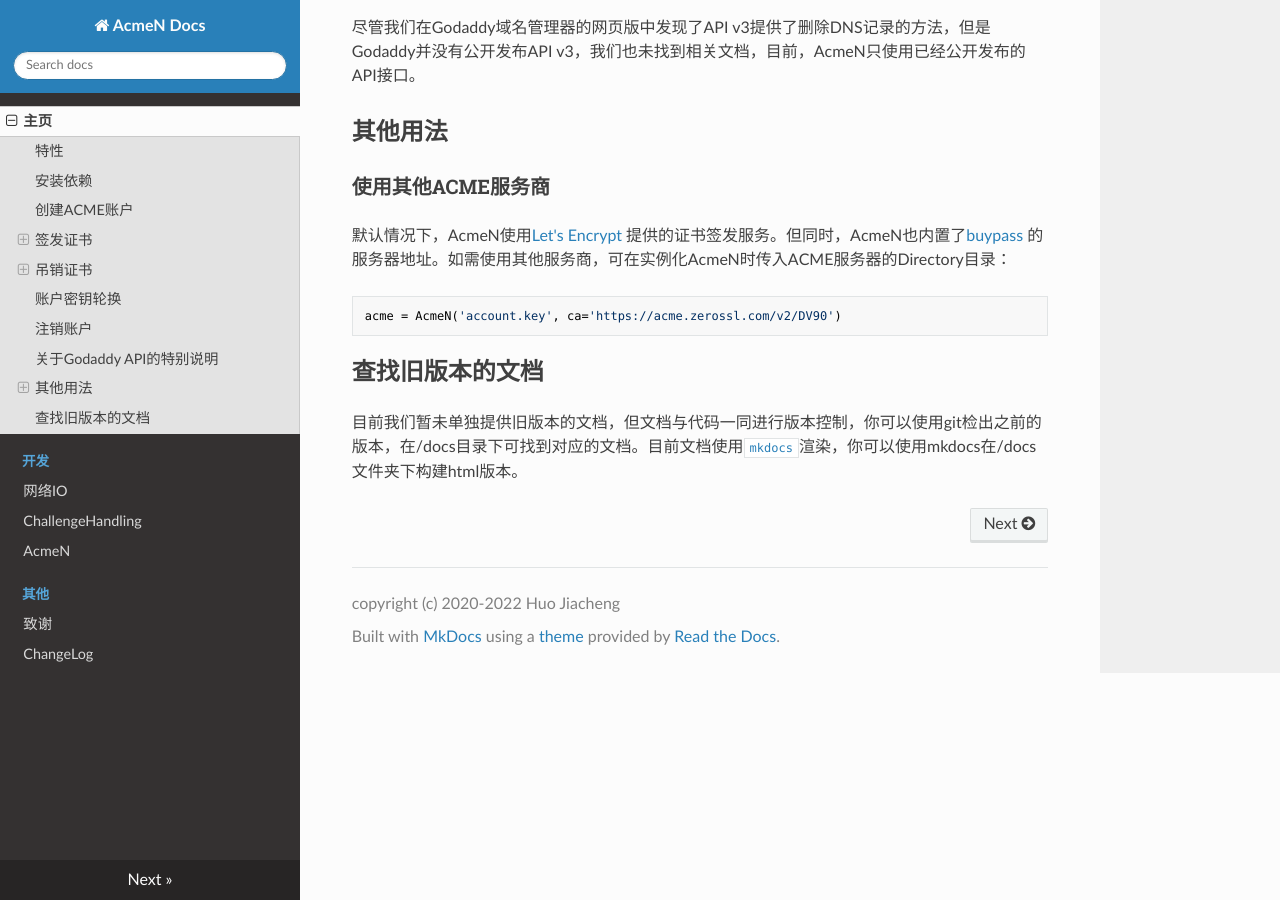
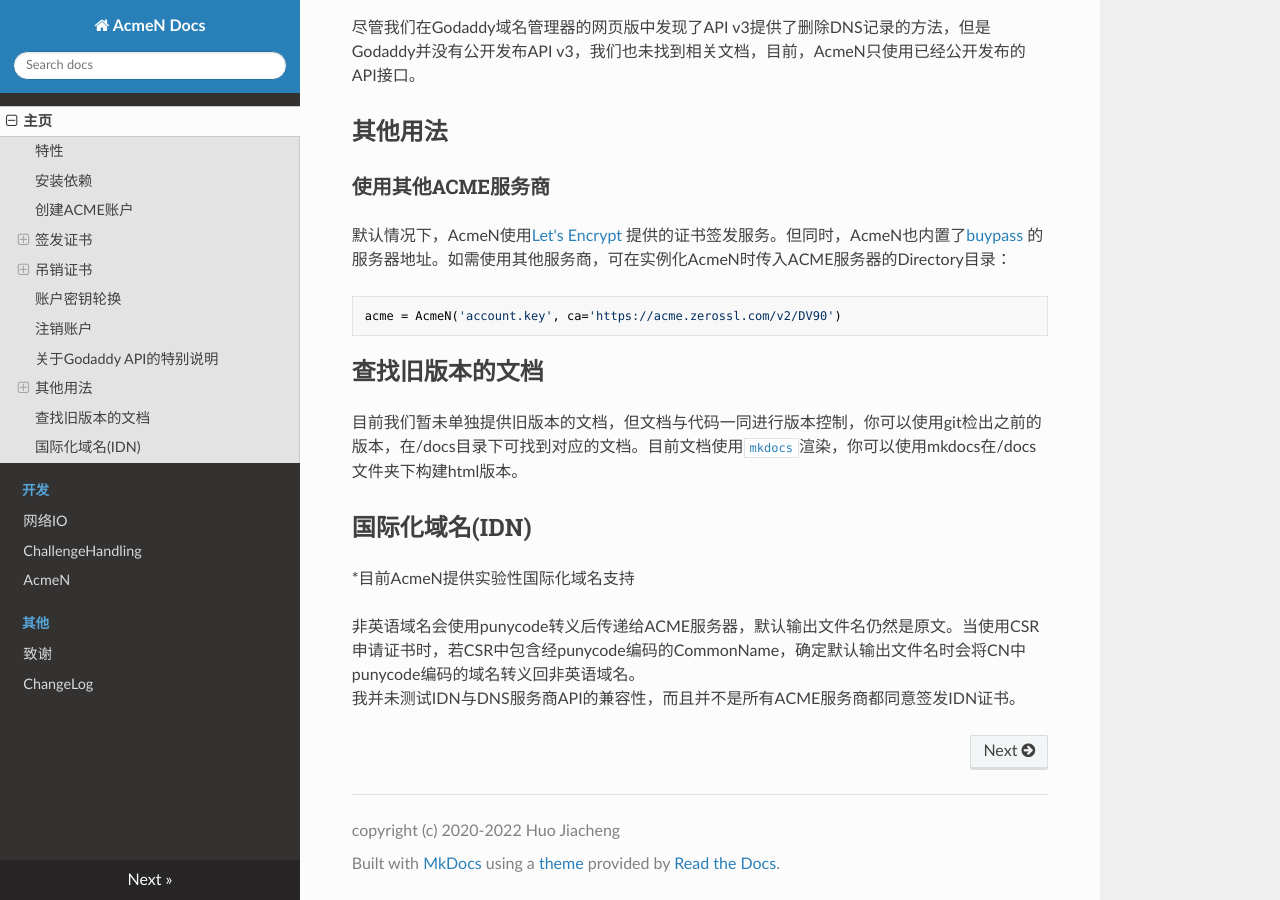
Before and after one commit to CBPJ/AcmeN, an MkDocs documentation site: the page built from docs/raw/index.md, in a window 1280 px wide and 900 px high, scrolled down 4478 px. Built offline with MkDocs 1.6.1, drawn with Linux system fonts in a browser that asks for light colours; nearby versions of some CDN libraries.

Commit message:
add experimental support for IDN

```diff
--- a/AcmeN.py
+++ b/AcmeN.py
@@ -400,6 +400,8 @@
         :return: The tuple of (private_key, certificate) both in pem format.
         """
 
+        common_name = common_name.encode('idna').decode()
+        subject_alternative_name = [i.encode('idna').decode() for i in subject_alternative_name]
         # generate private key
         if not isinstance(key_type, KeyType):
             raise TypeError('key_type must be a member of KeyType enum.')
@@ -452,7 +454,7 @@
                                 serialization.PrivateFormat.PKCS8,
                                 serialization.NoEncryption())
         if output_name is not None:
-            output_name = output_name or f'{common_name}.{str(int(time.time()))}'
+            output_name = output_name or f'{common_name.encode().decode("idna")}.{str(int(time.time()))}'
             # write private key
             with open(f'{output_name}.key', 'wb') as file:
                 file.write(key)
@@ -530,7 +532,7 @@
         # TODO: send download-certificate request using 'Accept: application/pem-certificate-chain' header.
         r_cert = self.__netio.send_request('', AcmeAction.VariableUrlAction, r_order.content['certificate'], False)
         if output_name is not None:
-            output_name = output_name or f'{cn}.{str(int(time.time()))}.crt'
+            output_name = output_name or f'{cn.encode().decode("idna")}.{str(int(time.time()))}.crt'
             with open(output_name, 'wb') as file:
                 file.write(r_cert.content)
         return r_cert.content
--- a/docs/raw/index.md
+++ b/docs/raw/index.md
@@ -210,3 +210,10 @@
 ## 查找旧版本的文档
 
 目前我们暂未单独提供旧版本的文档，但文档与代码一同进行版本控制，你可以使用git检出之前的版本，在/docs目录下可找到对应的文档。目前文档使用[`mkdocs`](https://www.mkdocs.org)渲染，你可以使用mkdocs在/docs文件夹下构建html版本。
+
+## 国际化域名(IDN)
+
+*目前AcmeN提供实验性国际化域名支持
+
+非英语域名会使用punycode转义后传递给ACME服务器，默认输出文件名仍然是原文。当使用CSR申请证书时，若CSR中包含经punycode编码的CommonName，确定默认输出文件名时会将CN中punycode编码的域名转义回非英语域名。<br>
+我并未测试IDN与DNS服务商API的兼容性，而且并不是所有ACME服务商都同意签发IDN证书。
```
